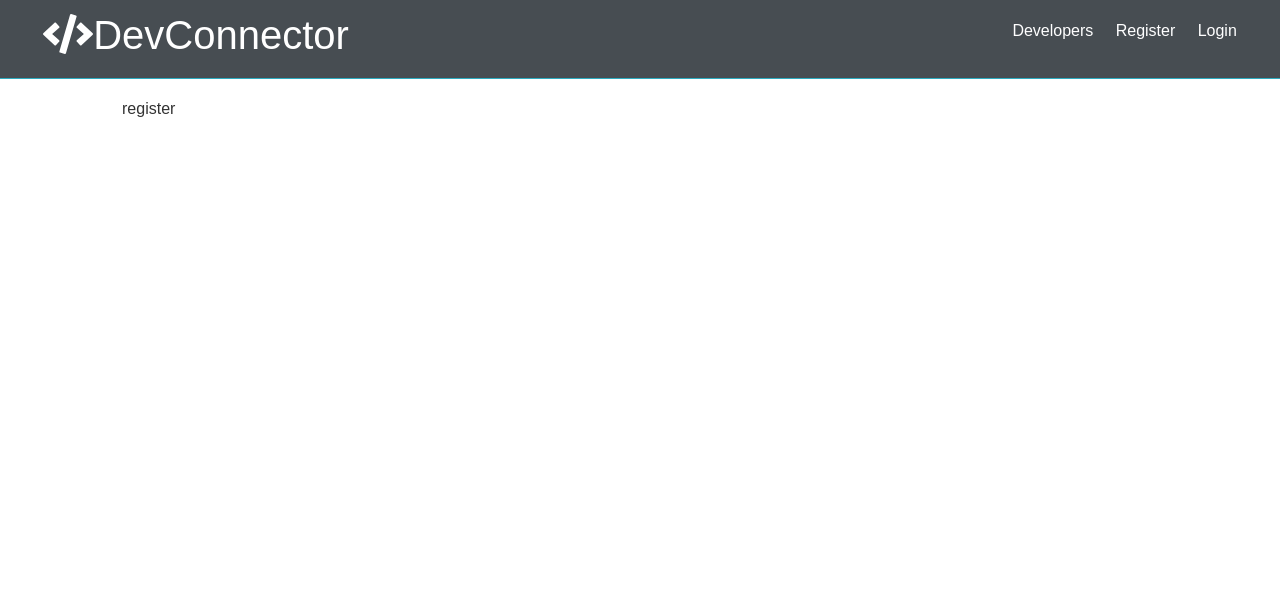
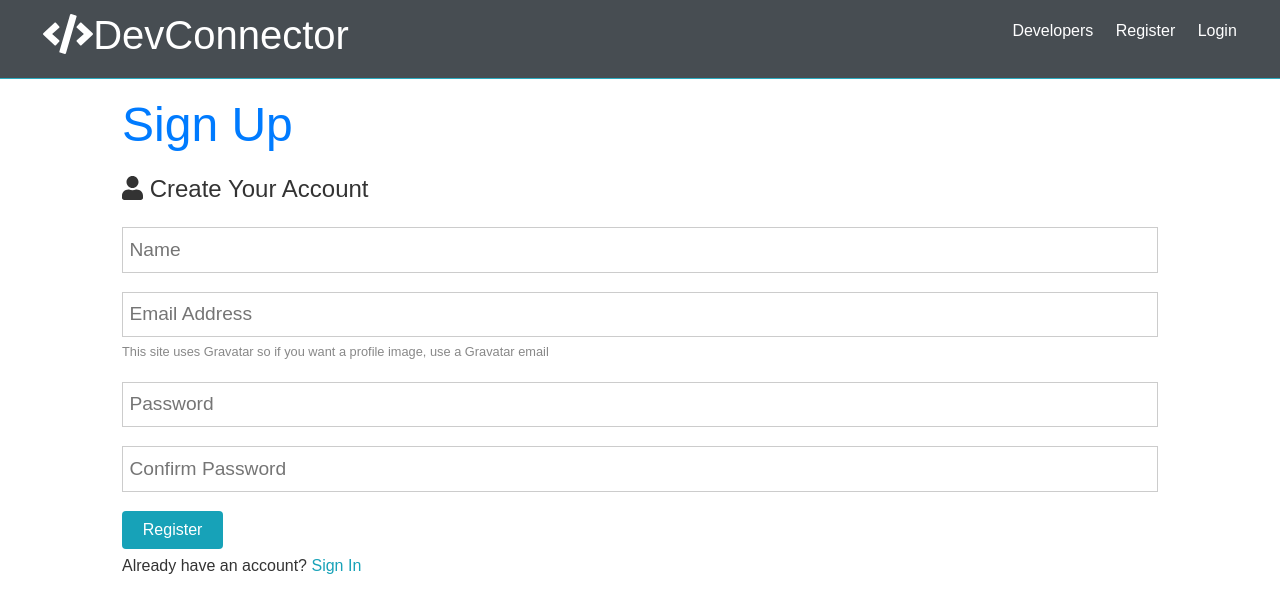
Before and after one commit to youssefchehata/devconnector, a React (Create React App) app in the folder client/: page /register in a window 1280 px wide. Shown: the top 612 px of the page. Built offline with nearby package versions, Linux system fonts and the light colour scheme.

Commit message:
formWithOutRedux

```diff
--- a/client/src/components/auth/Register.js
+++ b/client/src/components/auth/Register.js
@@ -1,11 +1,98 @@
-import React from 'react'
+import React, { Fragment, useState } from 'react';
+import axios from 'axios';
+const Register = () => {
+  const [formData, setFormData] = useState({
+    name: '',
+    email: '',
+    password: '',
+    password2: ''
+  });
+  const { name, email, password, password2 } = formData;
 
-const Register = () => {
-    return (
-        <div>
-            register
+  const onChange = e =>
+    setFormData({ ...formData, [e.target.name]: e.target.value });
+
+  const onSubmit =async e => {
+    e.preventDefault();
+    if (password !== password2) {
+      console.log('Passwords do not match');
+    } else {
+      console.log(formData);
+      const newUser = {name,email,password}
+      try {
+          const config = {
+              headers:{
+                  'Content-Type':'application/json'
+              }
+          }
+          const body = JSON.stringify(newUser)
+          const res = await axios.post('/api/users',body,config)
+          console.log(res.data);
+      } catch (err) {
+          console.error(err.response.data);
+      }
+    }
+  };
+  return (
+    <Fragment>
+      <h1 className='large text-primary'>Sign Up</h1>
+      <p className='lead'>
+        <i className='fas fa-user'></i> Create Your Account
+      </p>
+      <form className='form' onSubmit={e => onSubmit(e)}>
+        <div className='form-group'>
+          <input
+            type='text'
+            placeholder='Name'
+            name='name'
+            value={name}
+            onChange={e => onChange(e)}
+            required
+          />
         </div>
-    )
-}
+        <div className='form-group'>
+          <input
+            type='email'
+            placeholder='Email Address'
+            name='email'
+            value={email}
+            onChange={e => onChange(e)}
+            required
+          />
+          <small className='form-text'>
+            This site uses Gravatar so if you want a profile image, use a
+            Gravatar email
+          </small>
+        </div>
+        <div className='form-group'>
+          <input
+            type='password'
+            placeholder='Password'
+            name='password'
+            value={password}
+            onChange={e => onChange(e)}
+            // @ts-ignore
+            minLength='6'
+          />
+        </div>
+        <div className='form-group'>
+          <input
+            type='password'
+            placeholder='Confirm Password'
+            name='password2'
+            value={password2}
+            onChange={e => onChange(e)}
+            // @ts-ignore
+            minLength='6'
+          />
+        </div>
+        <input type='submit' className='btn btn-primary' value='Register' />
+      </form>
+      <p className='my-1'>
+        Already have an account? <a href='login.html'>Sign In</a>
+      </p>
+    </Fragment>
+  );
+};
 
-export default Register
+export default Register;
```
